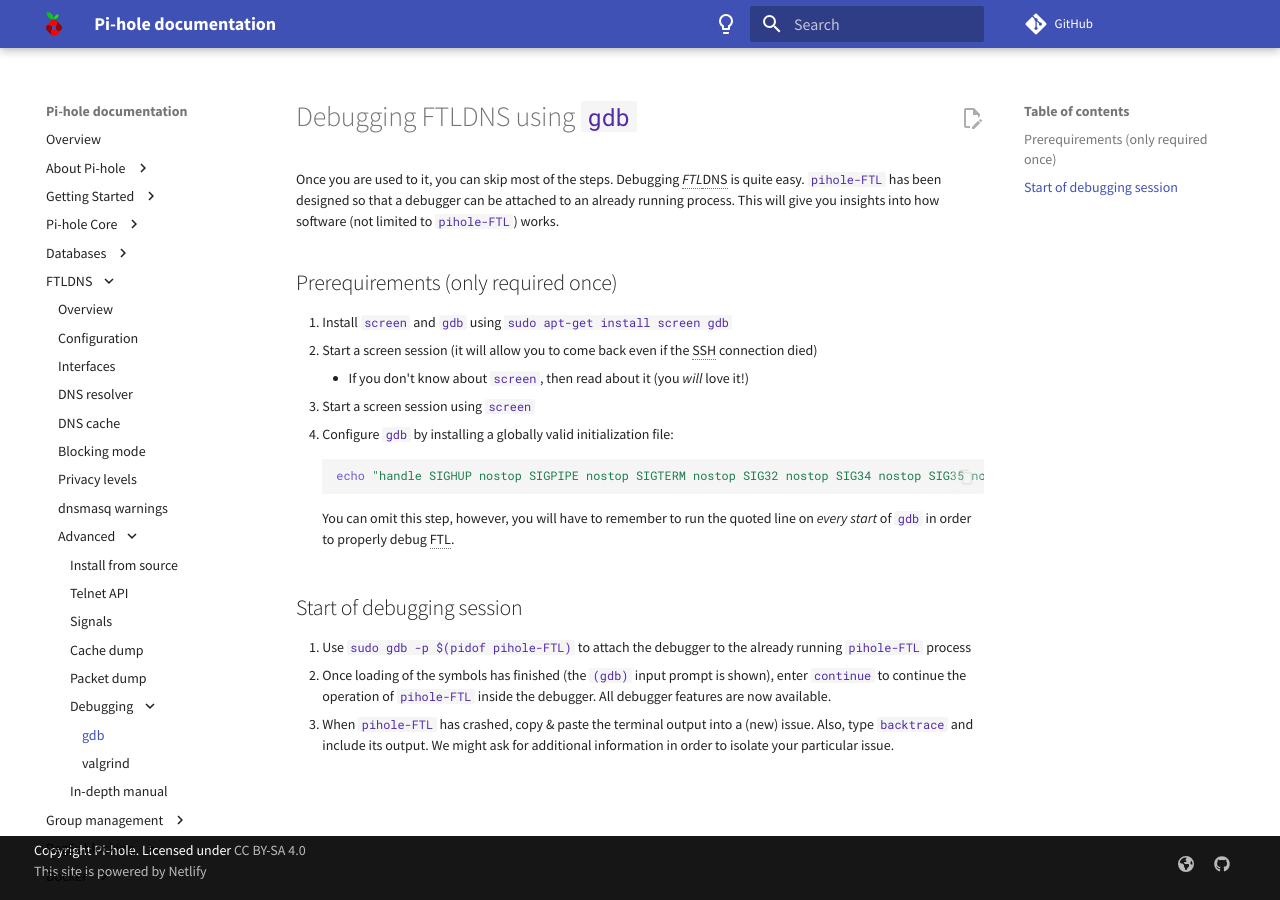
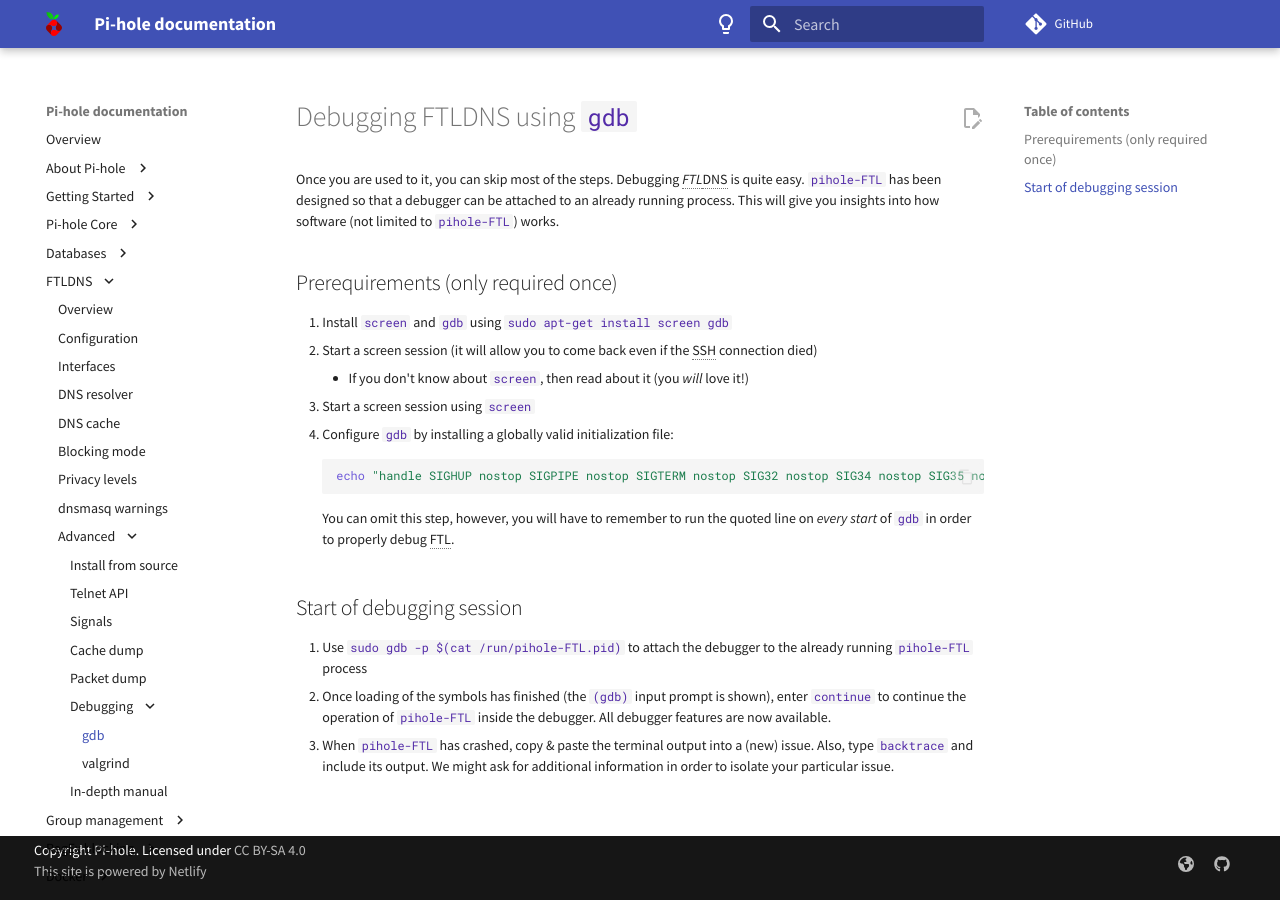
Before and after one commit to pi-hole/docs, an MkDocs documentation site: the page built from docs/ftldns/debugging.md, in a window 1280 px wide. Built offline with MkDocs 1.6.1 and Material for MkDocs 9.7.7, drawn with Linux system fonts in a browser that asks for light colours; comment, search, counter and statistics services are not loaded.

Commit message:
Use PID file instead of pidof output for gdb debugging
Signed-off-by: Christian König <ckoenig@posteo.de>

```diff
--- a/docs/ftldns/debugging.md
+++ b/docs/ftldns/debugging.md
@@ -18,7 +18,7 @@ Once you are used to it, you can skip most of the steps. Debugging *FTL*DNS is q
 
 ## Start of debugging session
 
-1. Use `sudo gdb -p $(pidof pihole-FTL)` to attach the debugger to the already running `pihole-FTL` process
+1. Use `sudo gdb -p $(cat /run/pihole-FTL.pid)` to attach the debugger to the already running `pihole-FTL` process
 2. Once loading of the symbols has finished (the `(gdb)` input prompt is shown), enter `continue` to continue the operation of `pihole-FTL` inside the debugger. All debugger features are now available.
 3. When `pihole-FTL` has crashed, copy & paste the terminal output into a (new) issue. Also, type `backtrace` and include its output. We might ask for additional information in order to isolate your particular issue.
 
```
